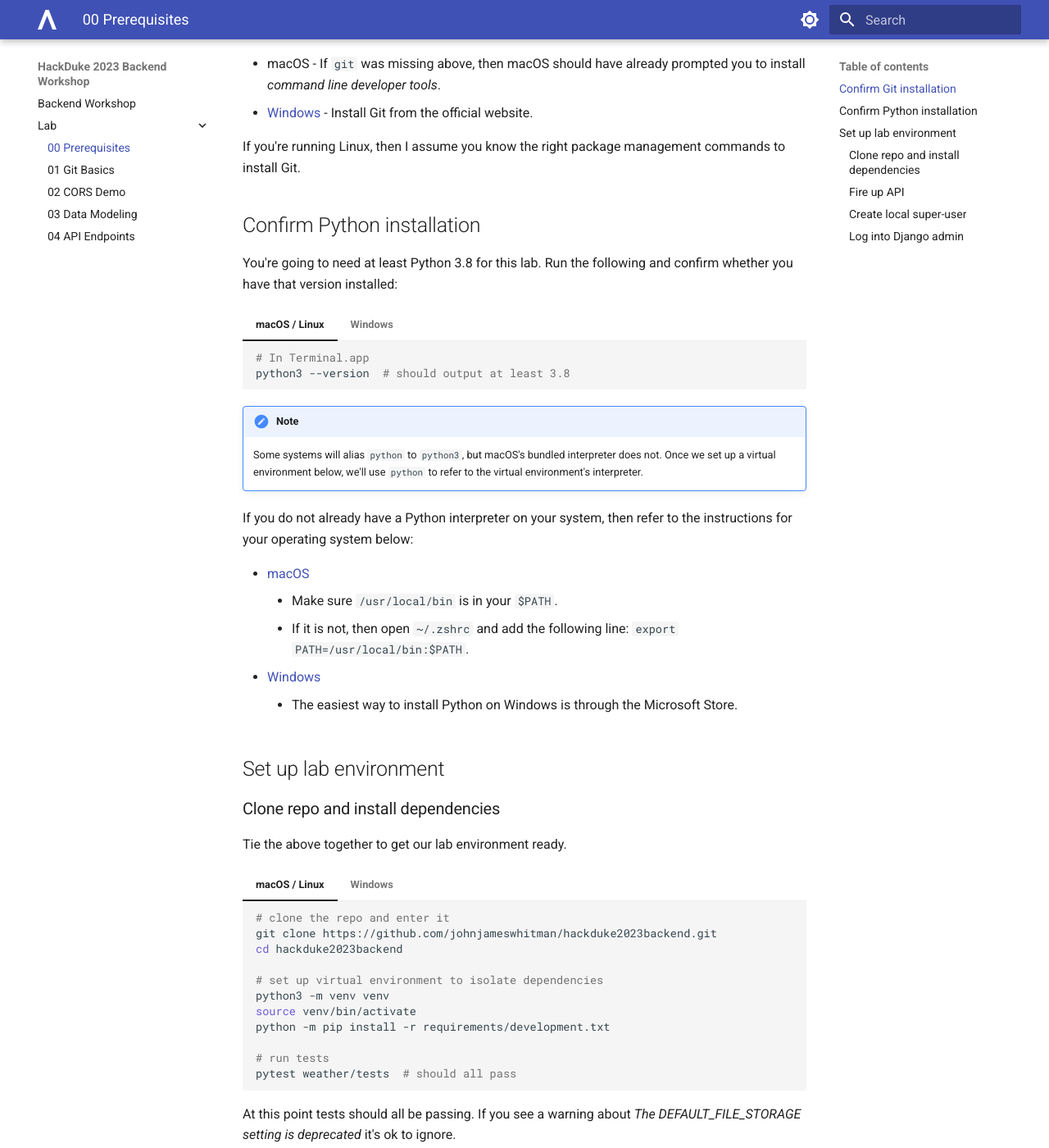
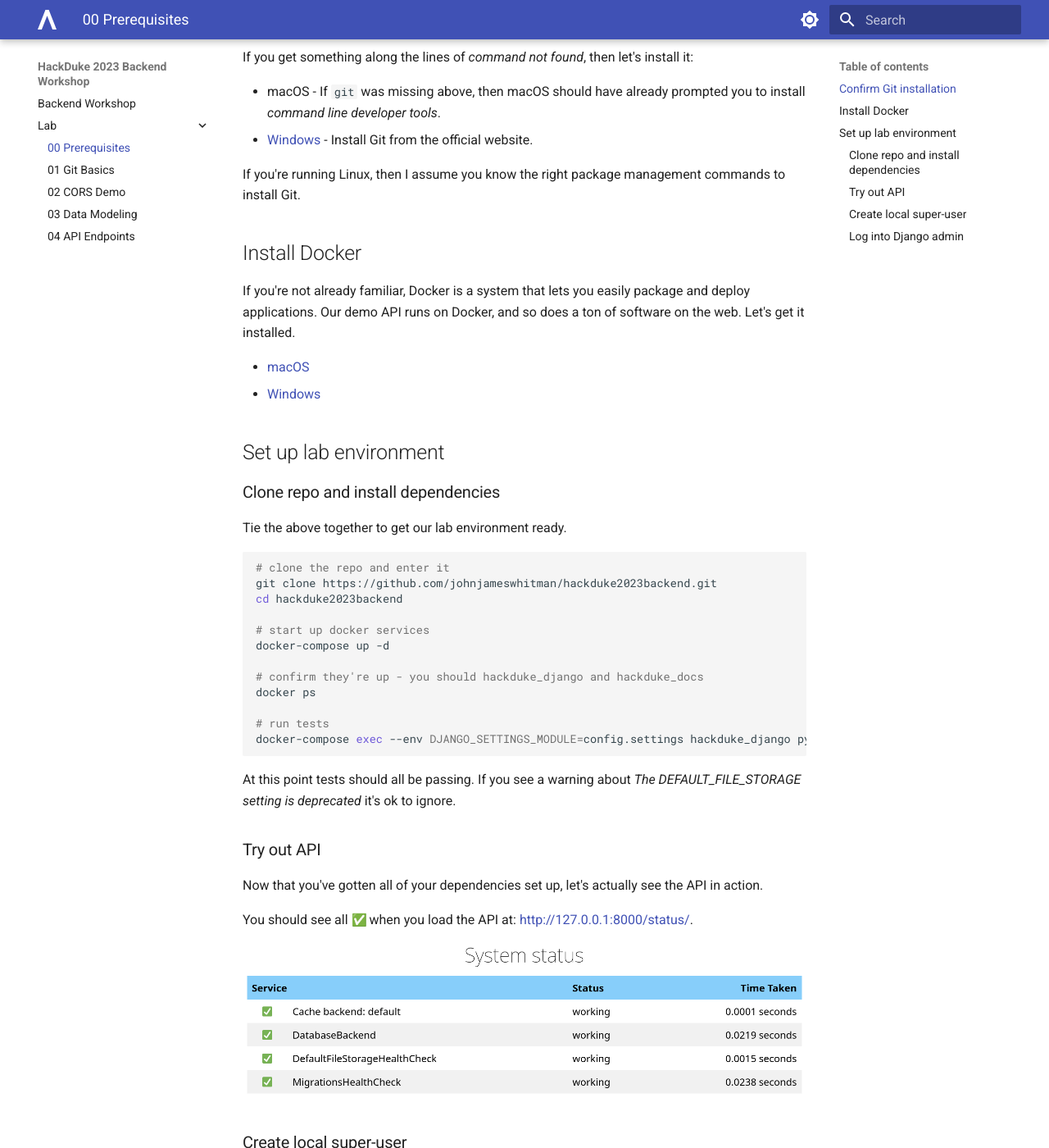
Before and after one commit to johnjameswhitman/hackduke2023backend, an MkDocs documentation site: the page built from docs/lab/00_prerequisites.md, in a window 1280 px wide and 1400 px high, scrolled down 631 px. Shown: the whole window at 82% size. Built offline with MkDocs 1.6.1 and Material for MkDocs 9.7.7, drawn with Linux system fonts in a browser that asks for light colours; emoji names are drawn with the system emoji font; some of the changed text lies outside the part shown.

Commit message:
Swaps docker in for local venv.

````diff
--- a/docs/lab/00_prerequisites.md
+++ b/docs/lab/00_prerequisites.md
@@ -1,10 +1,11 @@
 # 00 Prerequisites
 
 Today we're going to be writing code in Python and versioning it in Git. To get
-your environment ready let's install those dependencies and check out the lab
+your environment ready let's install some dependencies and check out the lab
 code. Here's a checklist of what we're going to do:
 
 - Install Git
+- Install Docker
 - Install Python 3.8+
 - Set up lab environment
 
@@ -39,40 +40,14 @@ it:
 If you're running Linux, then I assume you know the right package management
 commands to install Git.
 
-## Confirm Python installation
+## Install Docker
 
-You're going to need at least Python 3.8 for this lab. Run the following and
-confirm whether you have that version installed:
+If you're not already familiar, Docker is a system that lets you easily
+package and deploy applications. Our demo API runs on Docker, and so does a
+ton of software on the web. Let's get it installed.
 
-=== "macOS / Linux"
-
-    ```shell
-    # In Terminal.app
-    python3 --version  # should output at least 3.8
-    ```
-
-=== "Windows"
-
-    ```shell
-    # In PowerShell
-    python --version  # should output at least 3.8
-    ```
-
-!!! note
-
-    Some systems will alias `python` to `python3`, but macOS's bundled
-    interpreter does not. Once we set up a virtual environment below, we'll use
-    `python` to refer to the virtual environment's interpreter.
-
-If you do not already have a Python interpreter on your system, then refer to
-the instructions for your operating system below:
-
-- [macOS](https://docs.python.org/3/using/mac.html)
-    - Make sure `/usr/local/bin` is in your `$PATH`.
-    - If it is not, then open `~/.zshrc` and add the following line:
-      `export PATH=/usr/local/bin:$PATH`.
-- [Windows](https://docs.python.org/3/using/windows.html#windows-store)
-    - The easiest way to install Python on Windows is through the Microsoft Store.
+- [macOS](https://docs.docker.com/desktop/install/mac-install/)
+- [Windows](https://docs.docker.com/desktop/install/windows-install/)
 
 ## Set up lab environment
 
@@ -80,66 +55,33 @@ the instructions for your operating system below:
 
 Tie the above together to get our lab environment ready.
 
-=== "macOS / Linux"
+```shell
+# clone the repo and enter it
+git clone https://github.com/johnjameswhitman/hackduke2023backend.git
+cd hackduke2023backend
 
-    ```shell
-    # clone the repo and enter it
-    git clone https://github.com/johnjameswhitman/hackduke2023backend.git
-    cd hackduke2023backend
+# start up docker services
+docker-compose up -d
 
-    # set up virtual environment to isolate dependencies
-    python3 -m venv venv
-    source venv/bin/activate
-    python -m pip install -r requirements/development.txt
+# confirm they're up - you should hackduke_django and hackduke_docs
+docker ps
 
-    # run tests
-    pytest weather/tests  # should all pass
-    ```
-
-=== "Windows"
-
-    ```powershell
-    # clone the repo and enter it
-    git clone https://github.com/johnjameswhitman/hackduke2023backend.git
-    cd hackduke2023backend
-
-    # set up virtual environment to isolate dependencies
-    python -m venv venv
-    venv\Scripts\Activate.ps1
-    python -m pip install -r requirements\devevelopment.txt
-
-    # run tests
-    pytest weather\tests  # should all pass
-    ```
+# run tests
+docker-compose exec --env DJANGO_SETTINGS_MODULE=config.settings hackduke_django pytest
+```
 
 At this point tests should all be passing. If you see a warning about _The
 DEFAULT_FILE_STORAGE setting is deprecated_ it's ok to ignore.
 
-### Fire up API
+### Try out API
 
 Now that you've gotten all of your dependencies set up, let's actually see
 the API in action.
-
-```shell
-# run migrations to set up the database
-python manage.py migrate
-
-# start the API in development mode
-python manage.py runserver
-```
 
 You should see all :white_check_mark: when you load the API at:
 [http://127.0.0.1:8000/status/](http://127.0.0.1:8000/status/).
 
 ![API Status](00_prerequisites/api_status.png "API status")
-
-!!! warning
-
-    If you see :x: next to the _DatabaseBackend_ or _MigrationsHealthCheck_,
-    then this probably means you forgot to run migrations above before
-    starting the server (`python manage.py migrate`).
-
-You can exit the server from your shell by pressing `CTRL+C`.
 
 ### Create local super-user
 
@@ -149,25 +91,21 @@ the admin panel.
 
 ```shell
 # Create a super-user and set a password.
-python manage.py createsuperuser --email admin@example.com --username admin
+docker-compose exec hackduke_django python manage.py createsuperuser --email admin@example.com --username admin
 ```
 
 !!! note
 
     Since this is your development environment it's ok to use a basic password
     you won't forget; however, if you do forget it you can reset it with the
-    command `python manage.py changepassword admin`.
+    command `docker-compose exec hackduke_django python manage.py
+    changepassword admin`.
 
 ### Log into Django admin
 
 Django also comes with an admin panel out of the box. Let's try it out.
 
-```shell
-# Start the server again
-python manage.py runserver
-```
-
-Now, open the admin page in your browser:
+Open the admin page in your browser:
 [http://127.0.0.1:8000/admin/](http://127.0.0.1:8000/admin/).
 
 ![Admin login](00_prerequisites/admin_login.png "admin login")
````
Also changed, not shown: docs/lab/02_cors_demo.md (+0 -14 lines), docs/lab/03_data_modeling.md (+11 -17 lines), docs/lab/04_api_endpoints.md (+1 -9 lines), docs/slides/00_intro.md.txt (+21 -0 lines).
